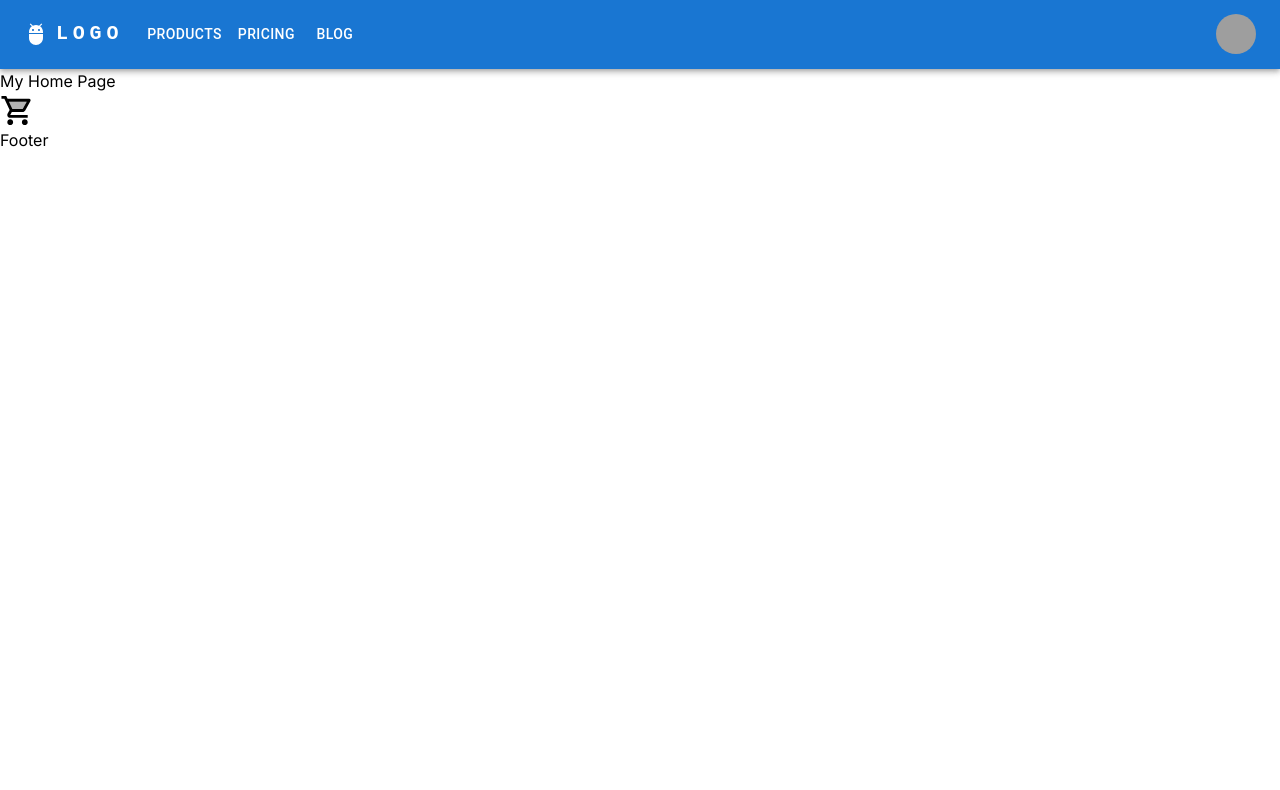
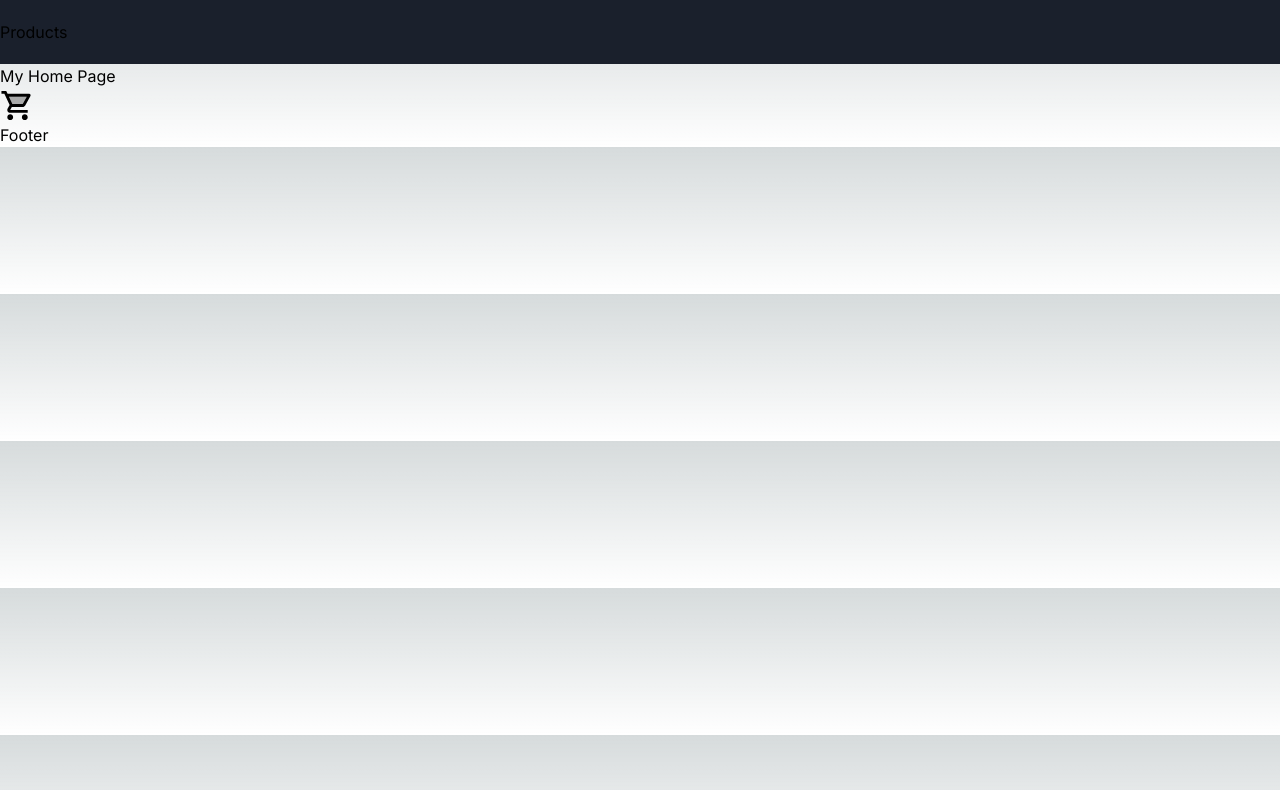
Before and after one commit to hameeedurrehman/ecommerce-store, a Next.js app: page / in a window 1280 px wide. Shown: the top 790 px of the page. Built offline with nearby package versions, Linux system fonts and the light colour scheme; grey boxes are pictures that could not be loaded.

Commit message:
simplified header

```diff
--- a/app/globals.css
+++ b/app/globals.css
@@ -2,10 +2,21 @@
 @tailwind components;
 @tailwind utilities;
 
-/* :root {
+:root {
   --foreground-rgb: 0, 0, 0;
   --background-start-rgb: 214, 219, 220;
   --background-end-rgb: 255, 255, 255;
+}
+:root {
+  --color-primary: #1a202c;
+  --color-secondary: #2d3748;
+  --color-tertiary: #4a5568;
+  --color-success: #9ae6b4;
+  --color-error: #feb2b2;
+  --color-warning: #faf089;
+  --color-info: #90cdf4;
+  --color-dark: #2d3748;
+  --color-light: #edf2f7;
 }
 
 @media (prefers-color-scheme: dark) {
@@ -14,20 +25,20 @@
     --background-start-rgb: 0, 0, 0;
     --background-end-rgb: 0, 0, 0;
   }
-} */
+}
 
 body {
-  /* color: rgb(var(--foreground-rgb));
+  color: rgb(var(--foreground-rgb));
   background: linear-gradient(
       to bottom,
       transparent,
       rgb(var(--background-end-rgb))
     )
-    rgb(var(--background-start-rgb)); */
+    rgb(var(--background-start-rgb));
 }
 
-/* @layer utilities {
+@layer utilities {
   .text-balance {
     text-wrap: balance;
   }
-} */
+}
--- a/components/common/Header.tsx
+++ b/components/common/Header.tsx
@@ -1,163 +1,19 @@
 'use client';
-import * as React from 'react';
-import AppBar from '@mui/material/AppBar';
-import Box from '@mui/material/Box';
-import Toolbar from '@mui/material/Toolbar';
-import IconButton from '@mui/material/IconButton';
-import Typography from '@mui/material/Typography';
-import Menu from '@mui/material/Menu';
-import MenuIcon from '@mui/icons-material/Menu';
-import Container from '@mui/material/Container';
-import Avatar from '@mui/material/Avatar';
-import Button from '@mui/material/Button';
-import Tooltip from '@mui/material/Tooltip';
-import MenuItem from '@mui/material/MenuItem';
-import AdbIcon from '@mui/icons-material/Adb';
+import Link from 'next/link';
+const pages = ['Products'];
+const settings = ['Profile', 'Dashboard', 'Logout'];
 
-const pages = ['Products', 'Pricing', 'Blog'];
-const settings = ['Profile', 'Account', 'Dashboard', 'Logout'];
-
-function ResponsiveAppBar() {
-  const [anchorElNav, setAnchorElNav] = React.useState<null | HTMLElement>(null);
-  const [anchorElUser, setAnchorElUser] = React.useState<null | HTMLElement>(null);
-
-  const handleOpenNavMenu = (event: React.MouseEvent<HTMLElement>) => {
-    setAnchorElNav(event.currentTarget);
-  };
-  const handleOpenUserMenu = (event: React.MouseEvent<HTMLElement>) => {
-    setAnchorElUser(event.currentTarget);
-  };
-
-  const handleCloseNavMenu = () => {
-    setAnchorElNav(null);
-  };
-
-  const handleCloseUserMenu = () => {
-    setAnchorElUser(null);
-  };
-
+function Header() {
   return (
-    <AppBar position="static">
-      <Container maxWidth="xl">
-        <Toolbar disableGutters>
-          <AdbIcon sx={{ display: { xs: 'none', md: 'flex' }, mr: 1 }} />
-          <Typography
-            variant="h6"
-            noWrap
-            component="a"
-            href="#app-bar-with-responsive-menu"
-            sx={{
-              mr: 2,
-              display: { xs: 'none', md: 'flex' },
-              fontFamily: 'monospace',
-              fontWeight: 700,
-              letterSpacing: '.3rem',
-              color: 'inherit',
-              textDecoration: 'none',
-            }}
-          >
-            LOGO
-          </Typography>
-
-          <Box sx={{ flexGrow: 1, display: { xs: 'flex', md: 'none' } }}>
-            <IconButton
-              size="large"
-              aria-label="account of current user"
-              aria-controls="menu-appbar"
-              aria-haspopup="true"
-              onClick={handleOpenNavMenu}
-              color="inherit"
-            >
-              <MenuIcon />
-            </IconButton>
-            <Menu
-              id="menu-appbar"
-              anchorEl={anchorElNav}
-              anchorOrigin={{
-                vertical: 'bottom',
-                horizontal: 'left',
-              }}
-              keepMounted
-              transformOrigin={{
-                vertical: 'top',
-                horizontal: 'left',
-              }}
-              open={Boolean(anchorElNav)}
-              onClose={handleCloseNavMenu}
-              sx={{
-                display: { xs: 'block', md: 'none' },
-              }}
-            >
-              {pages.map((page) => (
-                <MenuItem key={page} onClick={handleCloseNavMenu}>
-                  <Typography textAlign="center">{page}</Typography>
-                </MenuItem>
-              ))}
-            </Menu>
-          </Box>
-          <AdbIcon sx={{ display: { xs: 'flex', md: 'none' }, mr: 1 }} />
-          <Typography
-            variant="h5"
-            noWrap
-            component="a"
-            href="#app-bar-with-responsive-menu"
-            sx={{
-              mr: 2,
-              display: { xs: 'flex', md: 'none' },
-              flexGrow: 1,
-              fontFamily: 'monospace',
-              fontWeight: 700,
-              letterSpacing: '.3rem',
-              color: 'inherit',
-              textDecoration: 'none',
-            }}
-          >
-            LOGO
-          </Typography>
-          <Box sx={{ flexGrow: 1, display: { xs: 'none', md: 'flex' } }}>
-            {pages.map((page) => (
-              <Button
-                key={page}
-                onClick={handleCloseNavMenu}
-                sx={{ my: 2, color: 'white', display: 'block' }}
-              >
-                {page}
-              </Button>
-            ))}
-          </Box>
-
-          <Box sx={{ flexGrow: 0 }}>
-            <Tooltip title="Open settings">
-              <IconButton onClick={handleOpenUserMenu} sx={{ p: 0 }}>
-                <Avatar alt="Remy Sharp" src="/static/images/avatar/2.jpg" />
-              </IconButton>
-            </Tooltip>
-            <Menu
-              sx={{ mt: '45px' }}
-              id="menu-appbar"
-              anchorEl={anchorElUser}
-              anchorOrigin={{
-                vertical: 'top',
-                horizontal: 'right',
-              }}
-              keepMounted
-              transformOrigin={{
-                vertical: 'top',
-                horizontal: 'right',
-              }}
-              open={Boolean(anchorElUser)}
-              onClose={handleCloseUserMenu}
-            >
-              {settings.map((setting) => (
-                <MenuItem key={setting} onClick={handleCloseUserMenu}>
-                  <Typography textAlign="center">{setting}</Typography>
-                </MenuItem>
-              ))}
-            </Menu>
-          </Box>
-        </Toolbar>
-      </Container>
-    </AppBar>
+    <div className="bg-primary py-5">
+      <div className='flex container mx-auto'>
+      {pages.map((page) => (
+        <Link href={`/${page.toLowerCase()}`} key={page} className="mr-4">
+          {page}
+        </Link>
+      ))}
+      </div>
+    </div>
   );
 }
-export default ResponsiveAppBar;
+export default Header;
--- a/tailwind.config.ts
+++ b/tailwind.config.ts
@@ -13,6 +13,17 @@ const config: Config = {
         "gradient-conic":
           "conic-gradient(from 180deg at 50% 50%, var(--tw-gradient-stops))",
       },
+      colors: {
+        primary: "var(--color-primary)",
+        secondary: "var(--color-secondary)",
+        tertiary: "var(--color-tertiary)",
+        success: "var(--color-success)",
+        error: "var(--color-error)",
+        warning: "var(--color-warning)",
+        info: "var(--color-info)",
+        dark: "var(--color-dark)",
+        light: "var(--color-light)",
+      },
     },
   },
   plugins: [],
```
